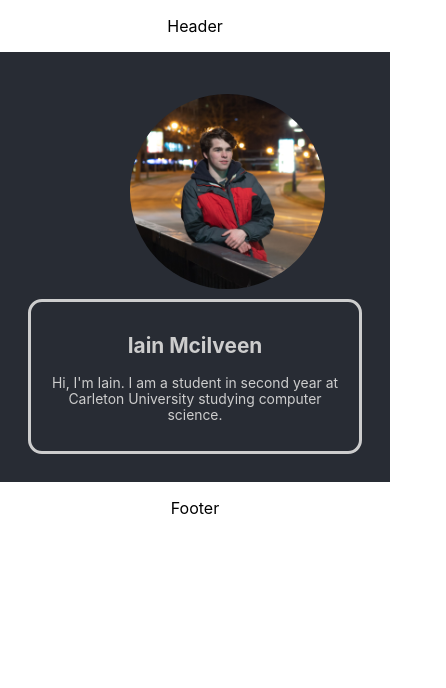
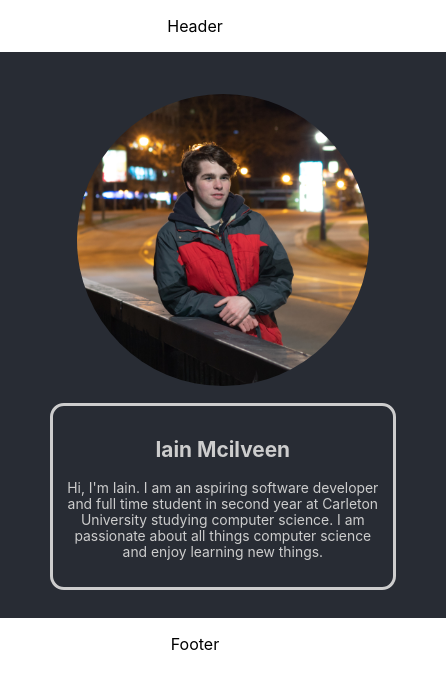
Before and after one commit to IainMcilveen/portfolio-react, a React (Create React App) app: page / in a window 390 px wide. Shown: the top 688 px of the page, 446 px wide, since content can reach past the window. Built offline with nearby package versions, Linux system fonts and the light colour scheme.

Commit message:
css working

```diff
--- a/src/Main.js
+++ b/src/Main.js
@@ -12,7 +12,7 @@ function Main(){
             <div className="intro">
                 <div className="introText">
                     <h2>Iain Mcilveen</h2>
-                    <p>Hi, I'm Iain. I am a student in second year at Carleton University studying computer science.</p>
+                    <p>Hi, I'm Iain. I am an aspiring software developer and full time student in second year at Carleton University studying computer science. I am passionate about all things computer science and enjoy learning new things.</p>
                 </div>
             </div>
         </div>
--- a/src/css/App.scss
+++ b/src/css/App.scss
@@ -5,14 +5,14 @@ $profWid: 35vw;
 
 .App {
   text-align: center;
-}
-
-.App-logo {
-  height: 40vmin;
+  width: 100vw;
 }
 
 .App-main {
   background-color: $bgDark;
+  color: $bgLight;
+  font-size: calc(10px + 1vmin);
+  width: 100vw;
   display: flex;
   padding: 2em;
 
@@ -24,13 +24,12 @@ $profWid: 35vw;
   .profile{
     margin:auto;
     width: $profWid;
-    padding: 0.5em;
-    padding-top: 1em;
-    padding-right: 0em;
+    padding: 1em;
   }
 
   .intro{
     margin: auto;
+    max-width: 52vw;
     padding: 1em;
     border-style: solid;
     border-color: $bgLight;
@@ -40,13 +39,15 @@ $profWid: 35vw;
   @media (max-width: 500px) {
     flex-direction: column;
     img {
-      width: 50vw;
+      width: 75vw;
+    }
+    .profile {
+      width: 80vw;
+    }
+    .intro {
+      max-width: 80vw;
     }
   }
-
-
-  font-size: calc(10px + 1vmin);
-  color: $bgLight;
 
 }
 
```
